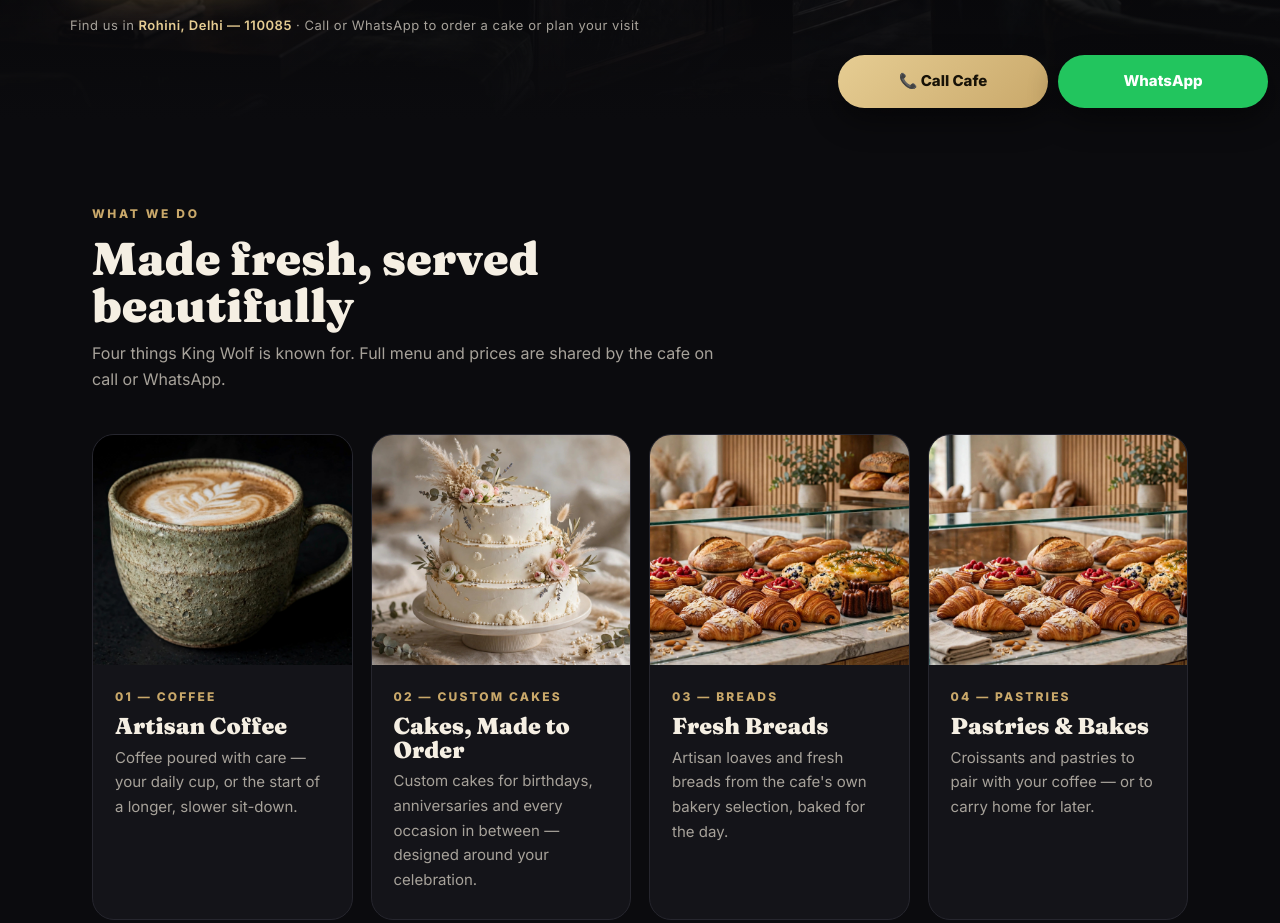
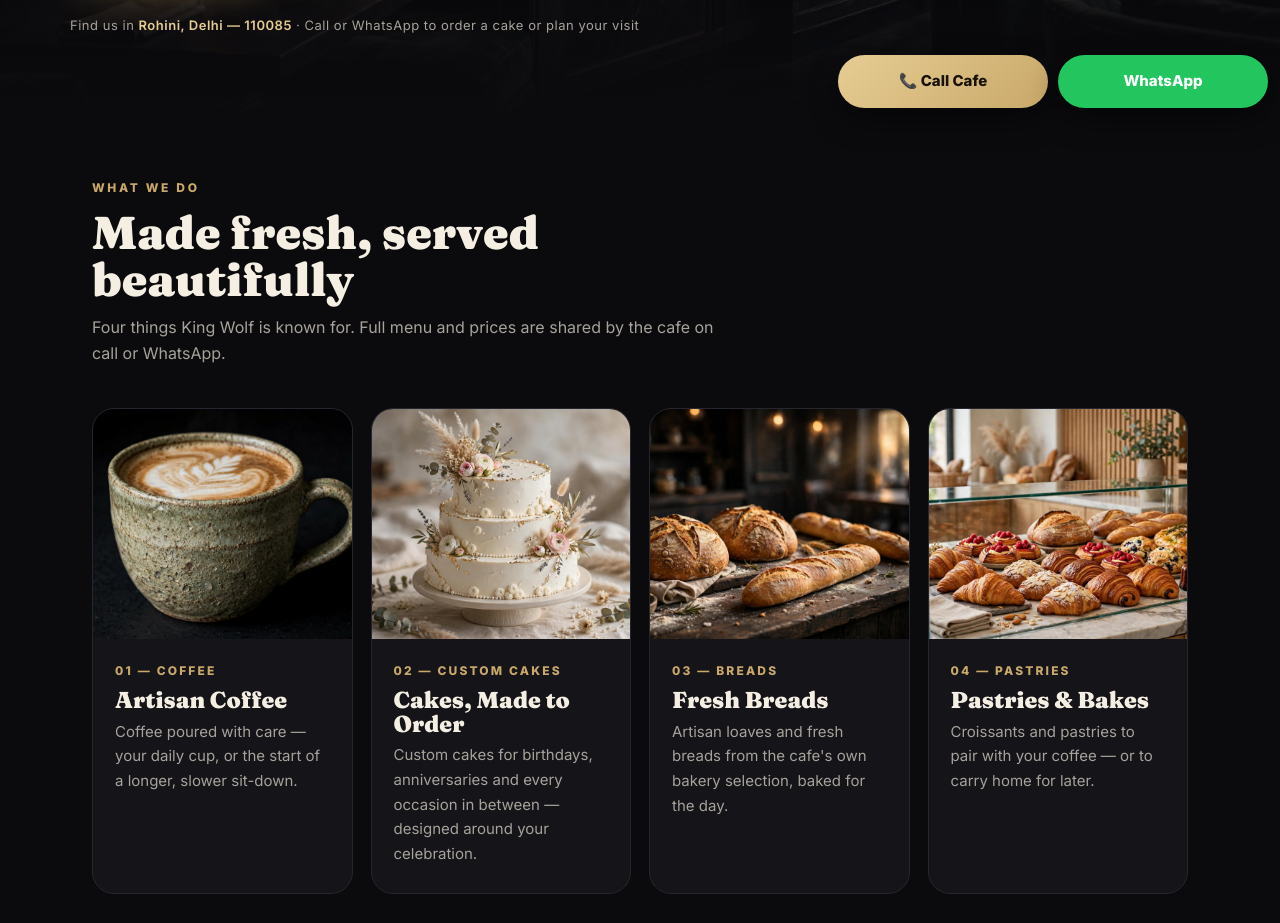
Before and after one commit to harman-agent-mail/harman-agent-mail.github.io, a plain HTML site: page demos/king-wolf-cafe/index.html in a window 1280 px wide. Shown: the part 680-1603 px from the top of the page. Drawn offline with Linux system fonts and the light colour scheme.

Commit message:
Demo v3 polish: King Wolf Cafe — real breads photo, solid header, spacing

```diff
--- a/demos/king-wolf-cafe/index.html
+++ b/demos/king-wolf-cafe/index.html
@@ -19,7 +19,7 @@ h1,h2,h3{font-family:Fraunces,serif;font-weight:900;line-height:1.02}
 .btn-wa{background:var(--wa);color:#fff}
 .btn-ghost{border:1px solid #45454f;color:var(--cream);background:rgba(10,10,13,.35);backdrop-filter:blur(6px)}
 /* header */
-header{position:fixed;inset:0 0 auto 0;z-index:50;background:rgba(9,9,12,.55);backdrop-filter:blur(14px);border-bottom:1px solid rgba(255,255,255,.06)}
+header{position:fixed;inset:0 0 auto 0;z-index:50;background:rgba(9,9,12,.94);backdrop-filter:blur(14px);border-bottom:1px solid rgba(255,255,255,.06)}
 .nav{display:flex;justify-content:space-between;align-items:center;padding:15px 0}
 .logo{font-family:Fraunces,serif;font-size:23px;font-weight:900;letter-spacing:.03em}
 .logo span{color:var(--gold)}
@@ -37,7 +37,7 @@ header{position:fixed;inset:0 0 auto 0;z-index:50;background:rgba(9,9,12,.55);ba
 .hero-note{margin-top:26px;font-size:13px;color:var(--mut);letter-spacing:.04em}
 .hero-note b{color:var(--gold2);font-weight:600}
 /* sections */
-section{padding:84px 0}
+section{padding:58px 0}
 .sec-head{max-width:640px}
 .sec-head h2{font-size:clamp(32px,5vw,46px);margin:12px 0 10px}
 .sec-head p{color:var(--mut)}
@@ -79,6 +79,9 @@ footer{text-align:center;color:#77726a;font-size:13px;padding:34px 22px 110px}
 .reveal.in{opacity:1;transform:none}
 .reveal.d1{transition-delay:.08s}.reveal.d2{transition-delay:.16s}.reveal.d3{transition-delay:.24s}
 @media (prefers-reduced-motion: reduce){.reveal{opacity:1;transform:none;transition:none}.hero-bg{animation:none}html{scroll-behavior:auto}}
+
+/* v3 fix: fixed call bar must never cover page content */
+body{padding-bottom:108px}
 </style></head><body>
 
 <header><div class="wrap nav"><div class="logo">KING <span>WOLF</span> CAFE</div><a class="btn btn-gold" href="tel:+919871824185">Call Cafe</a></div></header>
@@ -98,7 +101,7 @@ footer{text-align:center;color:#77726a;font-size:13px;padding:34px 22px 110px}
 <div class="grid">
 <article class="card reveal"><div class="ph"><img src="coffee.jpg" alt="A handcrafted cup of coffee with latte art" loading="lazy"></div><div class="card-b"><div class="num">01 — COFFEE</div><h3>Artisan Coffee</h3><p>Coffee poured with care — your daily cup, or the start of a longer, slower sit-down.</p></div></article>
 <article class="card reveal d1"><div class="ph"><img src="cake.jpg" alt="An elegant custom celebration cake with flowers and gold detail" loading="lazy"></div><div class="card-b"><div class="num">02 — CUSTOM CAKES</div><h3>Cakes, Made to Order</h3><p>Custom cakes for birthdays, anniversaries and every occasion in between — designed around your celebration.</p></div></article>
-<article class="card reveal d2"><div class="ph ph-breads"><img src="pastries.jpg" alt="Fresh artisan bread loaves at the cafe bakery counter" loading="lazy"></div><div class="card-b"><div class="num">03 — BREADS</div><h3>Fresh Breads</h3><p>Artisan loaves and fresh breads from the cafe's own bakery selection, baked for the day.</p></div></article>
+<article class="card reveal d2"><div class="ph ph-breads"><img src="breads.jpg" alt="Fresh artisan bread loaves at the cafe bakery counter" loading="lazy"></div><div class="card-b"><div class="num">03 — BREADS</div><h3>Fresh Breads</h3><p>Artisan loaves and fresh breads from the cafe's own bakery selection, baked for the day.</p></div></article>
 <article class="card reveal d3"><div class="ph ph-pastries"><img src="pastries.jpg" alt="Croissants and pastries in the cafe display" loading="lazy"></div><div class="card-b"><div class="num">04 — PASTRIES</div><h3>Pastries &amp; Bakes</h3><p>Croissants and pastries to pair with your coffee — or to carry home for later.</p></div></article>
 </div></div></section>
 
```
Also changed, not shown: demos/king-wolf-cafe/breads.jpg (added).
